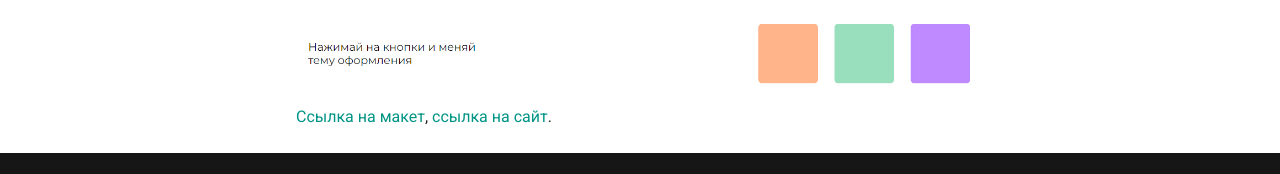
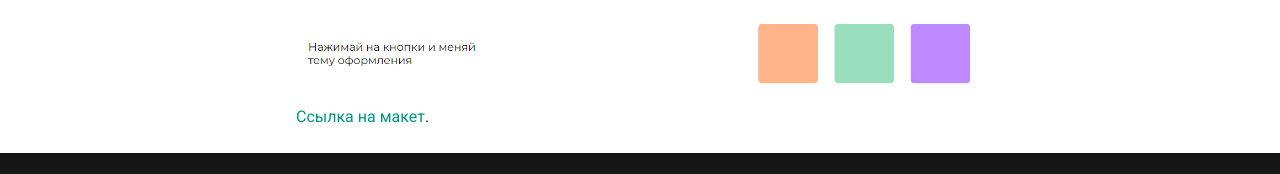
Before and after one commit to frontgr/docs, an MkDocs documentation site: the page built from docs/Test tasks/qa.md, in a window 1280 px wide and 900 px high, scrolled down 1236 px. Shown: the part 723-897 px from the top of the window. Built offline with MkDocs 1.6.1 and Material for MkDocs 9.7.7, drawn with Linux system fonts in a browser that asks for light colours; comment, search, counter and statistics services are not loaded.

Commit message:
docs(fix): Change url or the 3rd site in qa task

```diff
--- a/docs/Test tasks/qa.md
+++ b/docs/Test tasks/qa.md
@@ -33,4 +33,4 @@
 ### 3. Pics-on-click
 
 ![Pics-on-click](image-2.png)
-[Ссылка на макет](https://www.figma.com/file/P4nYNKO5xOtYrKl5RYx4pW/%D0%9A%D0%B0%D1%80%D1%82%D0%B8%D0%BD%D0%BA%D0%B8-%D0%BF%D0%BE-%D1%89%D0%B5%D0%BB%D1%87%D0%BA%D1%83?type=design&node-id=0%3A1&mode=design&t=W7pkAKrebnB8Sy9B-1), [ссылка на сайт](https://frontgr.github.io/pics-on-click/).
+[Ссылка на макет](https://www.figma.com/file/sHOFGWZAuNqg60tOdKKX3w/%D0%9A%D0%B0%D1%80%D1%82%D0%B8%D0%BD%D0%BA%D0%B8-%D0%BF%D0%BE-%D1%89%D0%B5%D0%BB%D1%87%D0%BA%D1%83?type=design&node-id=0%3A1&mode=design&t=9nLoAL6sZ2qUhTbh-1).
```
